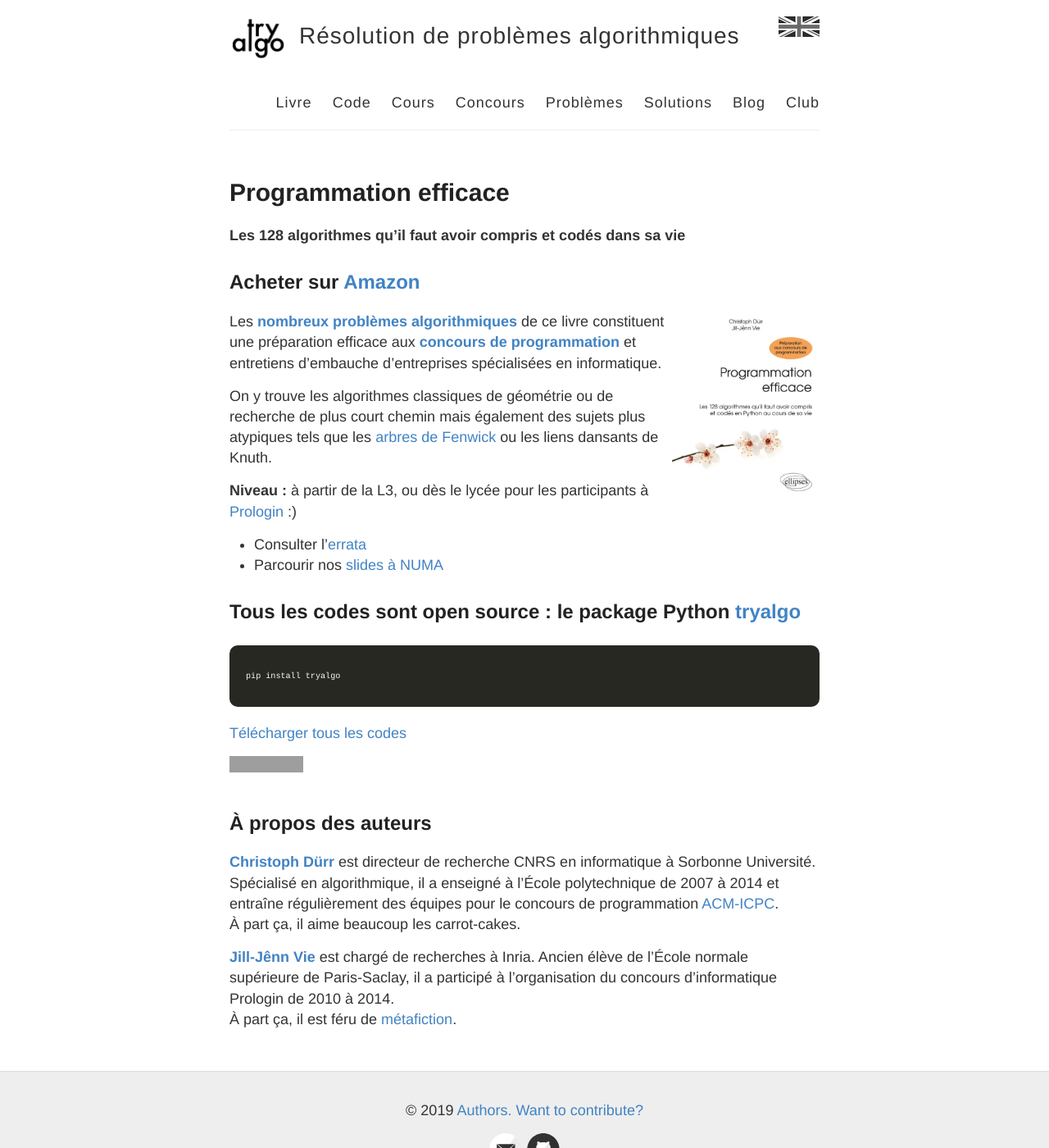
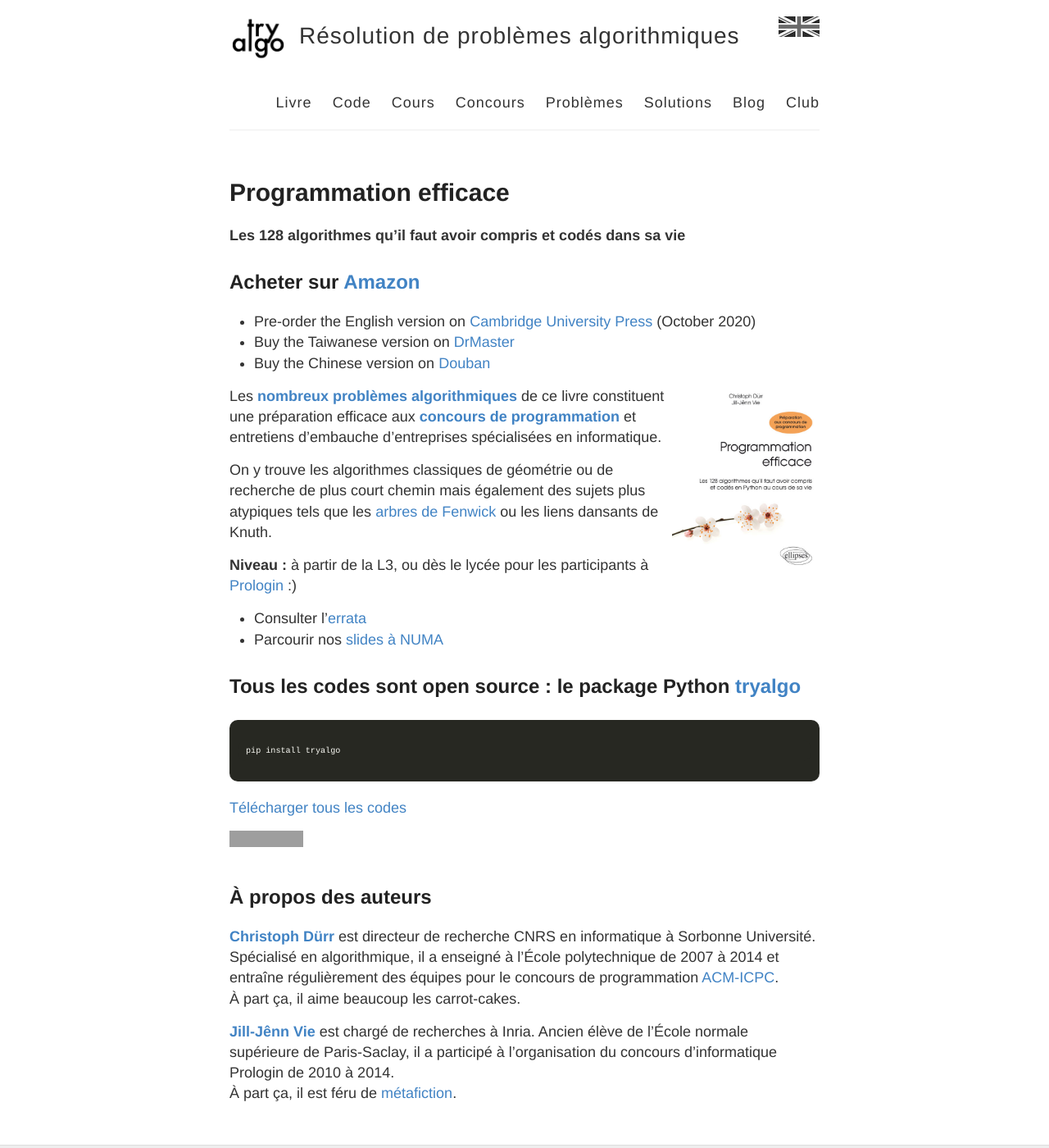
Before and after one commit to jilljenn/tryalgo.org, a Jekyll site: the page built from book/index.md, in a window 1280 px wide and 1400 px high. Shown: the whole window at 82% size. Built offline with Jekyll 4.4.1, drawn with Linux system fonts in a browser that asks for light colours; nearby versions of some CDN libraries; some of the changed text lies outside the part shown; grey boxes are pictures that could not be loaded.

Commit message:
Link to translations

```diff
--- a/_layouts/default.html
+++ b/_layouts/default.html
@@ -14,7 +14,8 @@
     <div class="wrapper-footer">
       <div class="container">
         <footer class="footer">
-          <p>&copy; 2019 <a href="https://github.com/jilljenn/tryalgo.org/graphs/contributors">Authors.</a> <a href="https://github.com/jilljenn/tryalgo.org/blob/master/README.md">Want to contribute?</a></p>
+          <p>&copy; 2020 <a href="https://github.com/jilljenn/tryalgo.org/graphs/contributors">Contributors.</a><br />
+			<a href="https://github.com/jilljenn/tryalgo.org/blob/master/README.md">Want to write a post for tryalgo.org? See our GitHub project.</a></p>
           {% include svg-icons.html %}
         </footer>
       </div>
--- a/book/index.md
+++ b/book/index.md
@@ -6,6 +6,10 @@
 **Les 128 algorithmes qu'il faut avoir compris et codés dans sa vie**
 
 ## Acheter sur [Amazon](http://www.amazon.fr/gp/product/2340010055/ref=as_li_tl?ie=UTF8&camp=1642&creative=19458&creativeASIN=2340010055&linkCode=as2&tag=mangaki-21)
+
+- Pre-order the English version on [Cambridge University Press](https://www.cambridge.org/fr/academic/subjects/computer-science/algorithmics-complexity-computer-algebra-and-computational-g/competitive-programming-python-128-algorithms-develop-your-coding-skills?format=PB&isbn=9781108716826) (October 2020)
+- Buy the Taiwanese version on [DrMaster](http://www.drmaster.com.tw/Bookinfo.asp?BookID=MP11906)
+- Buy the Chinese version on [Douban](https://book.douban.com/subject/30210075/)
 
 <a href="http://www.amazon.fr/gp/product/2340010055/ref=as_li_tl?ie=UTF8&amp;camp=1642&amp;creative=19458&amp;creativeASIN=2340010055&amp;linkCode=as2&amp;tag=mangaki-21"><img src="/static/cover.jpg" style="float: right" width="180" /></a>
 
```
